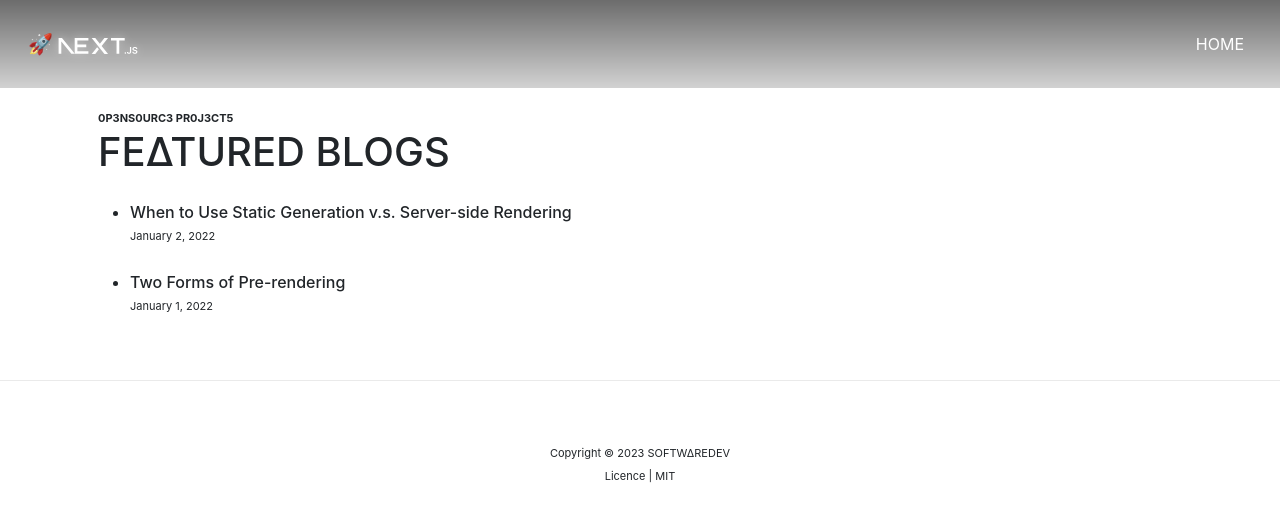
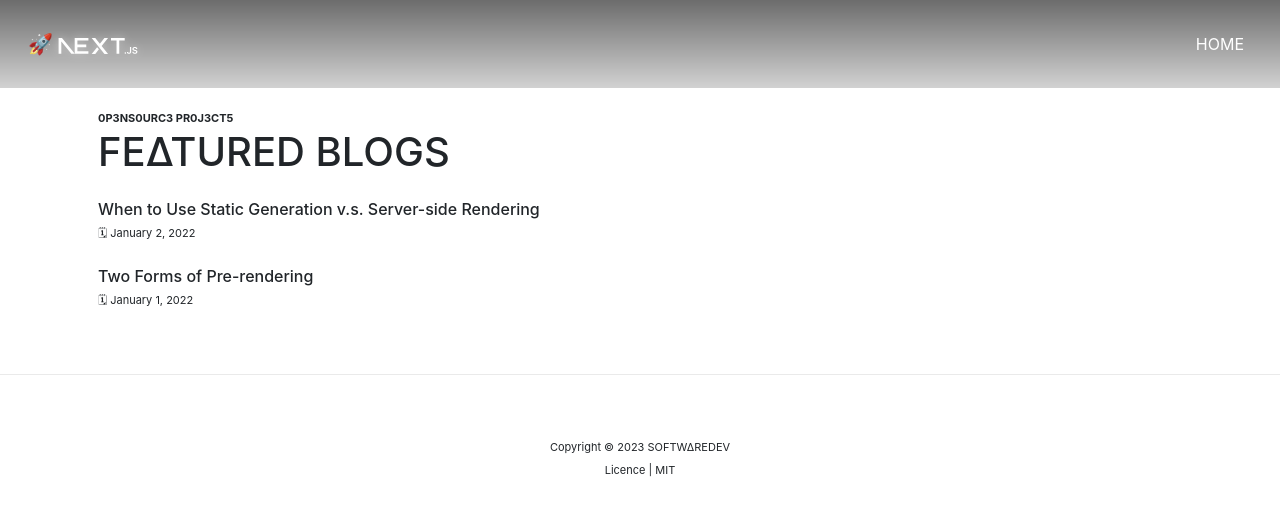
Before and after one commit to U3791411/nextjs.webapp, a Next.js app: page /blogs in a window 1280 px wide. Shown: the top 518 px of the page. Built offline with nearby package versions, Linux system fonts and the light colour scheme.

Commit message:
Build: Dynamic URL & CleanUp Styling

```diff
--- a/pages/blogs.tsx
+++ b/pages/blogs.tsx
@@ -1,4 +1,5 @@
 import Head from 'next/head';
+import Link from 'next/link';
 import { GetStaticProps } from 'next';
 import Layout, { meta } from '../ui/Layout';
 import Date from '../ui/Date';
@@ -30,16 +31,22 @@ function BlogsPage({ markdownData }: {
         <div className="m-3">
           <small className="fw-bold">{variable.tag}</small>
           <h1 className="mb-4">{variable.pagetitle}</h1>
-          <ul>
+
+          <ul style={{ listStyle: 'none', margin: 0, padding: 0, }}>
             {markdownData.map(({ slug, title, date }) => (
               <li className="mb-2 pb-3" key={slug}>
-                <h6 className="mb-0">{title}</h6>
-                <small>
-                  <Date dateString={date} />
-                </small>
+                <section>
+                  <Link href={`/blogs/${slug}`}>
+                    <h6 className="mb-0">{title}</h6>
+                  </Link>
+                  <small>
+                    &#x1F5D3; <Date dateString={date} />
+                  </small>
+                </section>
               </li>
             ))}
           </ul>
+
         </div>
       </div>
     </Layout>
```
